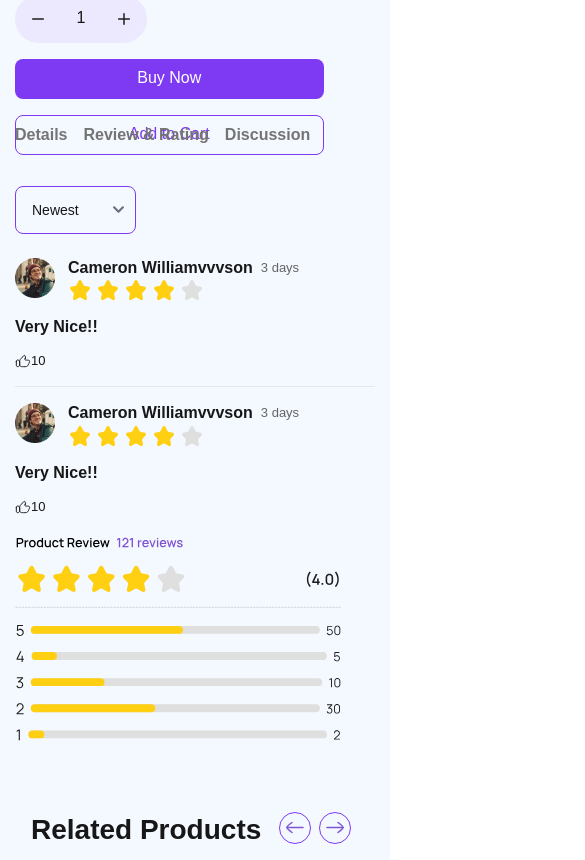
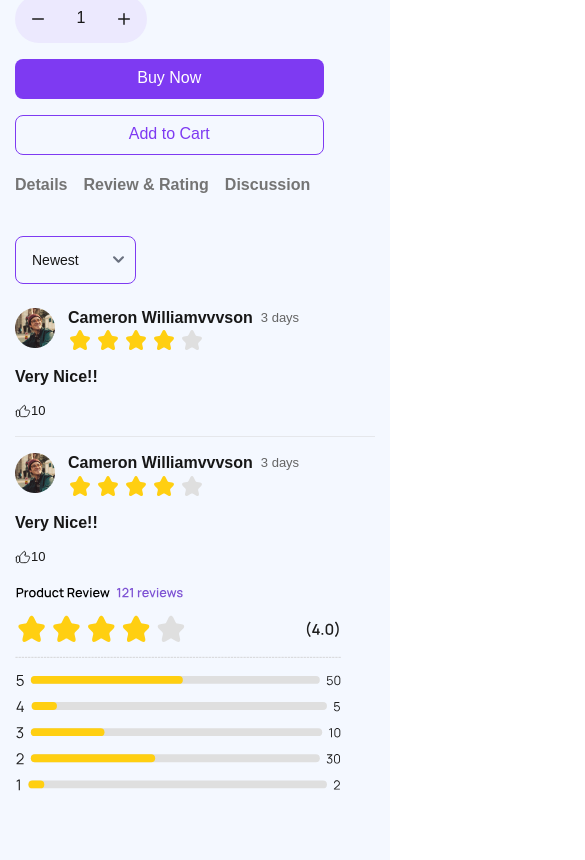
Before and after one commit to emdad118661/b2gsoft-project, a Next.js app: page /products/1 in a window 390 px wide. Shown: the part 1020-1880 px from the top of the page, 585 px wide, since content can reach past the window. Built offline with nearby package versions, Linux system fonts and the light colour scheme.

Commit message:
responsive-extra-white omiting

```diff
--- a/src/app/globals.css
+++ b/src/app/globals.css
@@ -20,3 +20,11 @@ body {
   font-family: Arial, Helvetica, sans-serif;
   overflow-x: hidden;
 }
+
+/* Prevent overflow on body and root elements */
+html, body {
+  margin: 0;
+  padding: 0;
+  width: 100%;
+  overflow-x: hidden;
+}
--- a/src/app/layout.js
+++ b/src/app/layout.js
@@ -3,6 +3,7 @@ import "./globals.css";
 import NavBar from "@/components/NavBar";
 import Link from "next/link";
 import Footer from "@/components/Footer"
+// import { Html, Head, Main, NextScript } from 'next/document';
 
 const geistSans = localFont({
   src: "./fonts/GeistVF.woff",
@@ -23,6 +24,7 @@ export const metadata = {
 export default function RootLayout({ children }) {
   return (
     <html lang="en">
+      <meta name="viewport" content="width=device-width, initial-scale=1.0" />
       <body
         className={`${geistSans.variable} ${geistMono.variable} antialiased bg-[#F4F8FF] font-manrope leading-130`}
       >
--- a/src/app/products/[id]/page.js
+++ b/src/app/products/[id]/page.js
@@ -151,7 +151,7 @@ const Page =({})=> {
             </div>
 
             {/* Reviews */}
-            <div className='flex md:gap-[72px] md:mt-[222px] mt-[500px] gap-4'>
+            <div className='flex md:gap-[72px] md:mt-[222px] mt-[550px] gap-4'>
 
                 {/* short nav */}
                 <p className='font-semibold md:text-[19px] text-[16px] text-[#747474]  leading-130'>Details</p>
```
